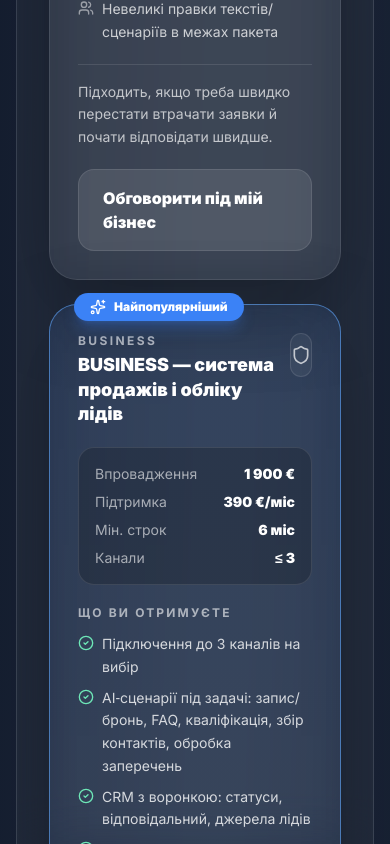
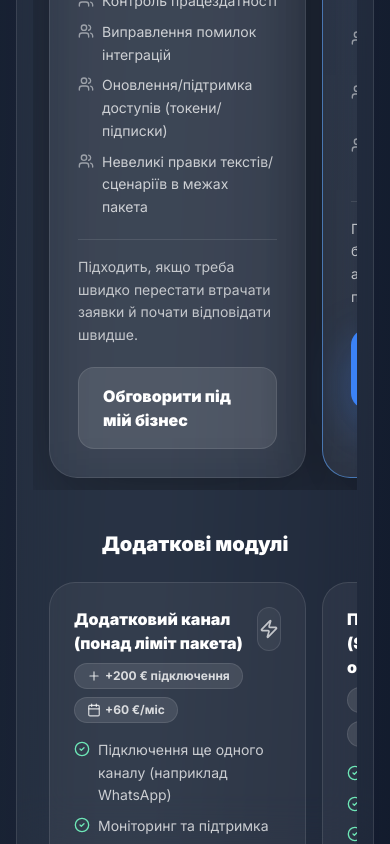
Before and after one commit to LexBiz/moj-sajt, a Next.js app: page / in a window 390 px wide. Shown: the part 5496-6340 px from the top of the page. Built offline with nearby package versions, Linux system fonts and the light colour scheme; no server answers.

Commit message:
site: mobile horizontal swipe for pricing + bolder prices

```diff
--- a/app/page.tsx
+++ b/app/page.tsx
@@ -529,13 +529,13 @@ export default function Home() {
                   </div>
 
                   {/* Packages (premium cards) */}
-                  <div className="grid gap-6 lg:grid-cols-3">
+                  <div className="md:grid md:gap-6 md:grid-cols-3 flex gap-4 overflow-x-auto pb-3 -mx-4 px-4 snap-x snap-mandatory scroll-px-4">
                     {pricing.map((p) => {
                       const isPopular = p.key === 'business'
                       return (
                         <div
                           key={p.key}
-                          className={`relative rounded-[28px] border p-7 backdrop-blur-xl shadow-[0_25px_80px_rgba(0,0,0,0.35)] transition-all duration-300 hover:-translate-y-1 hover:shadow-[0_35px_110px_rgba(0,0,0,0.45)] ${
+                          className={`relative rounded-[28px] border p-7 backdrop-blur-xl shadow-[0_25px_80px_rgba(0,0,0,0.35)] transition-all duration-300 hover:-translate-y-1 hover:shadow-[0_35px_110px_rgba(0,0,0,0.45)] snap-start flex-shrink-0 w-[88%] sm:w-[70%] md:w-auto ${
                             isPopular
                               ? 'border-blue-400/60 bg-gradient-to-b from-blue-500/10 to-white/5'
                               : 'border-white/10 bg-white/5 hover:border-white/20'
@@ -560,11 +560,15 @@ export default function Home() {
                             <div className="rounded-2xl bg-black/20 border border-white/10 p-4 space-y-2">
                               <div className="flex items-center justify-between text-sm">
                                 <span className="text-white/60">{profileLang === 'ua' ? 'Впровадження' : 'Внедрение'}</span>
-                                <span className="text-white font-black">{p.setup}</span>
+                                <span className="text-white font-black text-lg sm:text-xl drop-shadow-[0_10px_30px_rgba(255,255,255,0.25)]">
+                                  {p.setup}
+                                </span>
                               </div>
                               <div className="flex items-center justify-between text-sm">
                                 <span className="text-white/60">{profileLang === 'ua' ? 'Підтримка' : 'Поддержка'}</span>
-                                <span className="text-white font-black">{p.support}</span>
+                                <span className="text-white font-black text-lg sm:text-xl drop-shadow-[0_10px_30px_rgba(255,255,255,0.25)]">
+                                  {p.support}
+                                </span>
                               </div>
                               <div className="flex items-center justify-between text-sm">
                                 <span className="text-white/60">{profileLang === 'ua' ? 'Мін. строк' : 'Мин. срок'}</span>
@@ -623,9 +627,12 @@ export default function Home() {
                   {/* Add-ons */}
                   <div className="space-y-6">
                     <h4 className="text-xl sm:text-3xl font-black text-white text-center">{t.addonsTitle}</h4>
-                    <div className="grid gap-5 lg:grid-cols-2">
+                    <div className="lg:grid lg:gap-5 lg:grid-cols-2 flex gap-4 overflow-x-auto pb-3 -mx-4 px-4 snap-x snap-mandatory scroll-px-4">
                       {addons.map((a) => (
-                        <div key={a.key} className="rounded-[26px] bg-white/5 border border-white/10 p-6 hover:border-white/20 transition-all">
+                        <div
+                          key={a.key}
+                          className="rounded-[26px] bg-white/5 border border-white/10 p-6 hover:border-white/20 transition-all snap-start flex-shrink-0 w-[88%] sm:w-[70%] lg:w-auto"
+                        >
                           <div className="flex items-start justify-between gap-3">
                             <div className="space-y-2">
                               <p className="text-base font-black text-white">{a.title}</p>
```
